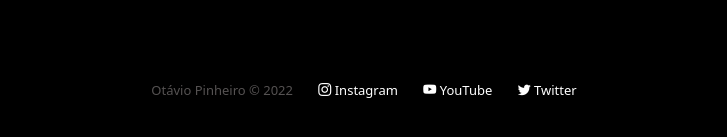
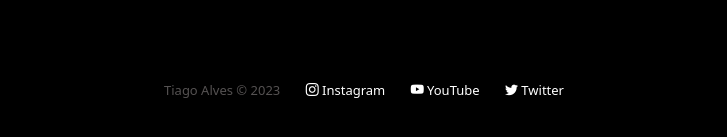
Before and after one commit to TiagoCoder2022/OneBitX, a plain HTML site: page pages/falcon9.html in a window 1280 px wide. Shown: the part 4999-5136 px from the top of the page, without its empty margins (276-1003 px from the left). Drawn offline with nearby package versions, Linux system fonts and the light colour scheme; files that its build step writes are made by us from their sources.

Commit message:
Update falcon9.html

```diff
--- a/pages/falcon9.html
+++ b/pages/falcon9.html
@@ -371,7 +371,7 @@
   </section>
   <footer class="container-fluid bg-black">
     <div class="buttons-footer">
-      <p class="credits-footer">Otávio Pinheiro &copy; 2022</p>
+      <p class="credits-footer">Tiago Alves &copy; 2023</p>
       <a href="#"><i class="bi bi-instagram"></i> Instagram</a>
       <a href="#"><i class="bi bi-youtube"></i> YouTube</a>
       <a href="#"><i class="bi bi-twitter"></i> Twitter</a>
```
